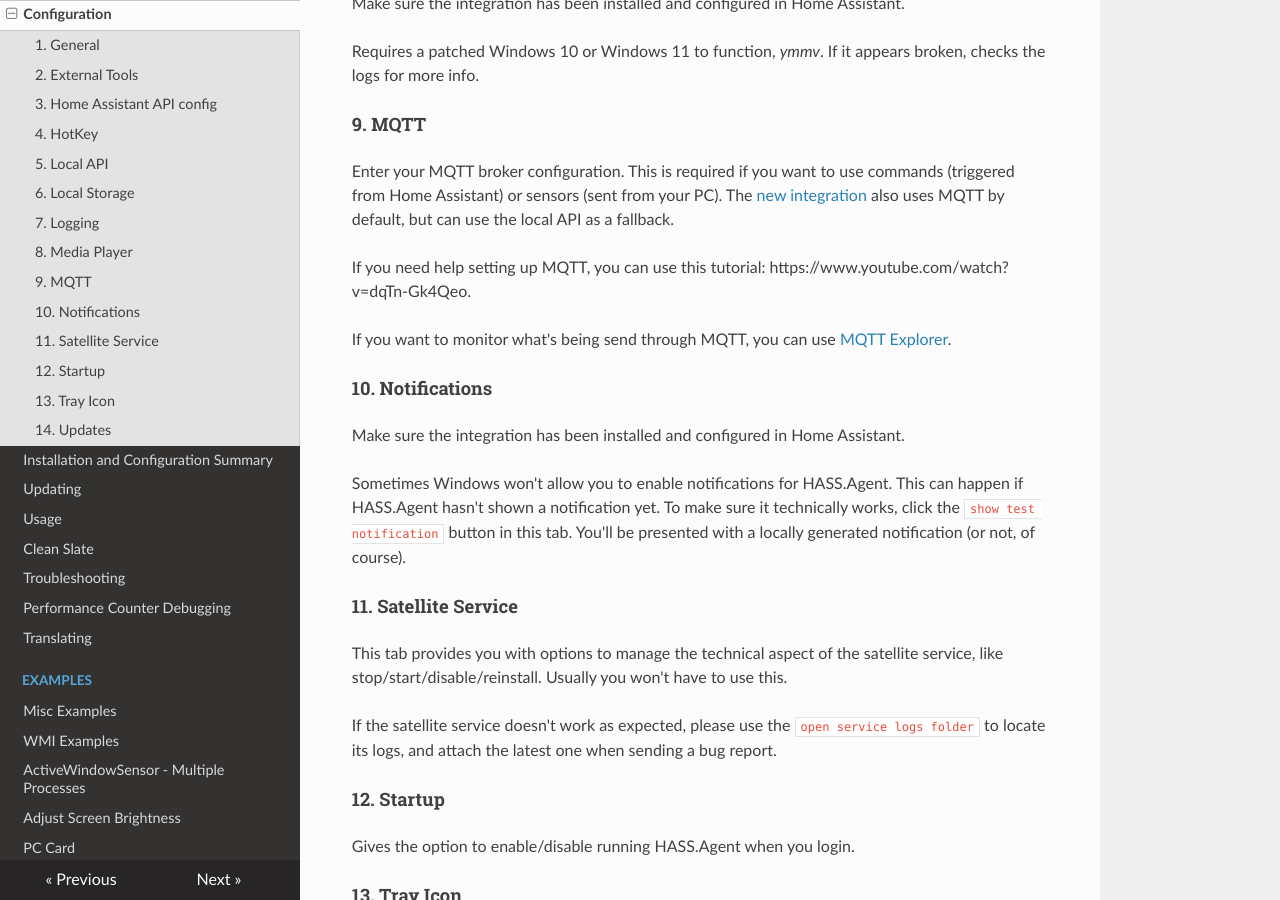
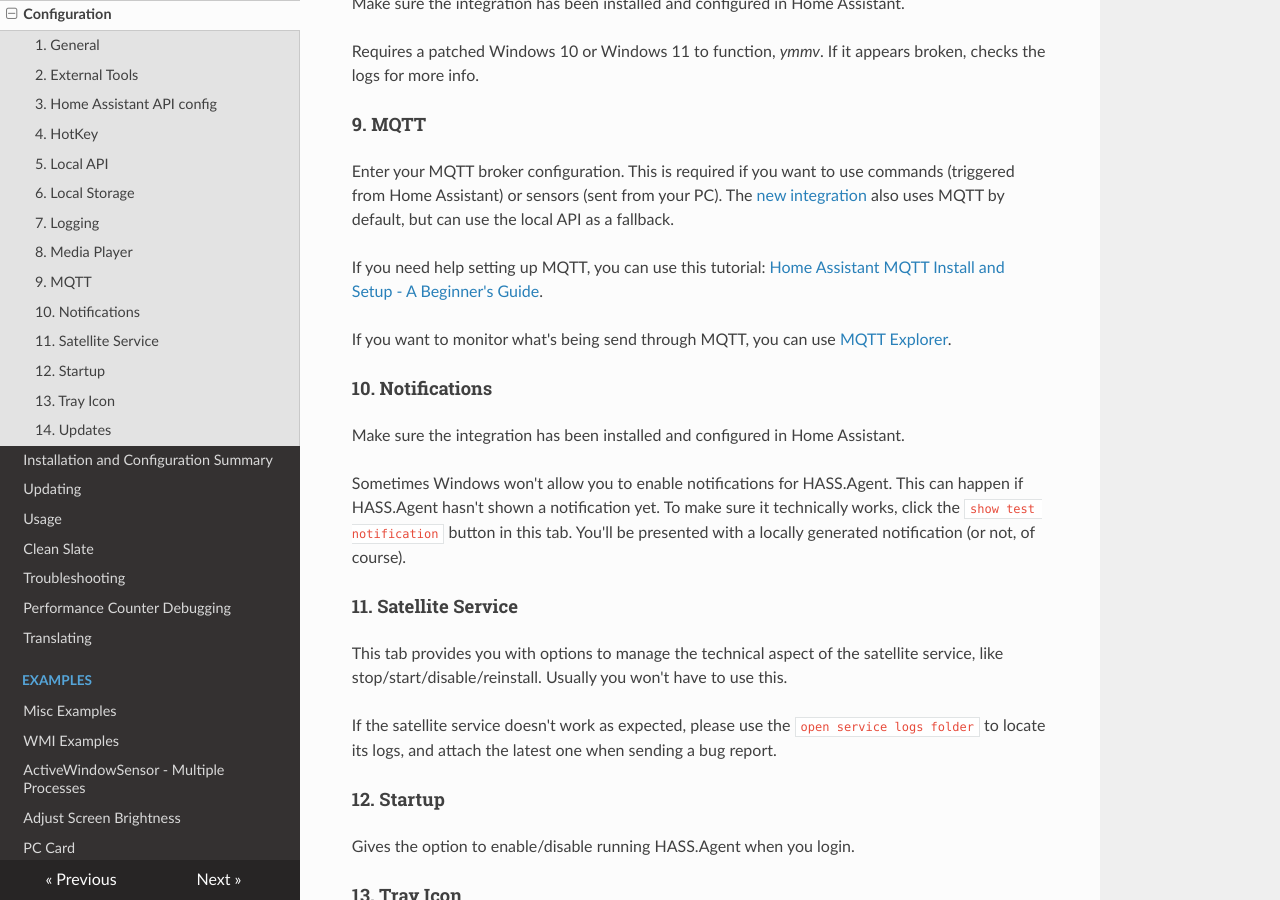
Before and after one commit to LAB02-Admin/HASS.Agent-Docs, an MkDocs documentation site: the page built from docs/configuration.md, in a window 1280 px wide and 900 px high, scrolled down 1985 px. Built offline with MkDocs 1.6.1, drawn with Linux system fonts in a browser that asks for light colours; nearby versions of some CDN libraries.

Commit message:
Update configuration.md

```diff
--- a/docs/configuration.md
+++ b/docs/configuration.md
@@ -56,7 +56,7 @@
 
 Enter your MQTT broker configuration. This is required if you want to use commands (triggered from Home Assistant) or sensors (sent from your PC). The [new integration](https://github.com/LAB02-Research/HASS.Agent-Integration) also uses MQTT by default, but can use the local API as a fallback.
 
-If you need help setting up MQTT, you can use this tutorial: https://www.youtube.com/watch?v=dqTn-Gk4Qeo.
+If you need help setting up MQTT, you can use this tutorial: [Home Assistant MQTT Install and Setup - A Beginner's Guide](https://www.youtube.com/watch?v=dqTn-Gk4Qeo).
 
 If you want to monitor what's being send through MQTT, you can use [MQTT Explorer](http://mqtt-explorer.com/).
 
```
